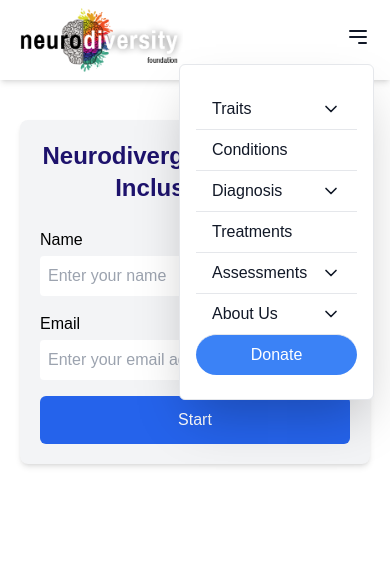
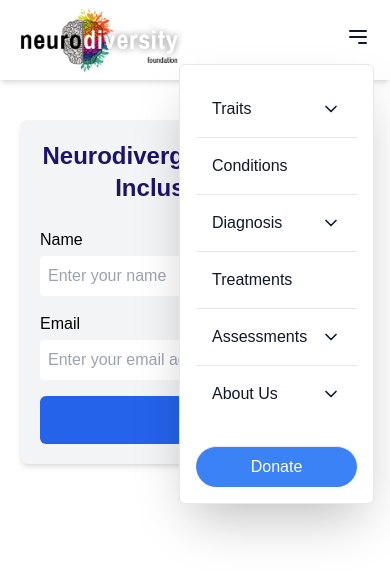
Before and after one commit to octopdigital24/neuro-diversity-quiz, a React (Vite) app: page / in a window 390 px wide. Both pictures are taken after a click on the button 358 px from the left and 36 px from the top of the page. Shown: the top 578 px of the page. Built offline with nearby package versions, Linux system fonts and the light colour scheme.

Commit message:
style: increase nav menus padding

```diff
--- a/src/components/Navbar.jsx
+++ b/src/components/Navbar.jsx
@@ -117,12 +117,12 @@ const Navbar = () => {
             isOpen ? "block" : "hidden"
           }`}
         >
-          <ul className="w-full flex flex-col items-start  p-4 my-2 divide-y  ">
+          <ul className="w-full flex flex-col items-start  p-4  divide-y  ">
             {navLinks.map((link, index) => (
               <li key={index} className="w-full">
                 <p
                   // href={link.url}
-                  className="text-gray-900 w-full px-4 py-2 hover:bg-gray-200 rounded-md flex justify-between items-center"
+                  className="text-gray-900 w-full p-4  hover:bg-gray-200 rounded-md flex justify-between items-center"
                   onClick={() =>
                     selected === link.label
                       ? setSelected("")
@@ -169,7 +169,7 @@ const Navbar = () => {
                 )}
               </li>
             ))}
-            <button className="py-2 px-3 w-full bg-blue-500 hover:bg-blue-600 transition-colors duration-200 active:scale-95 text-white rounded-full">
+            <button className="py-2 px-3 mt-6 w-full bg-blue-500 hover:bg-blue-600 transition-colors duration-200 active:scale-95 text-white rounded-full">
               Donate
             </button>
           </ul>
```
